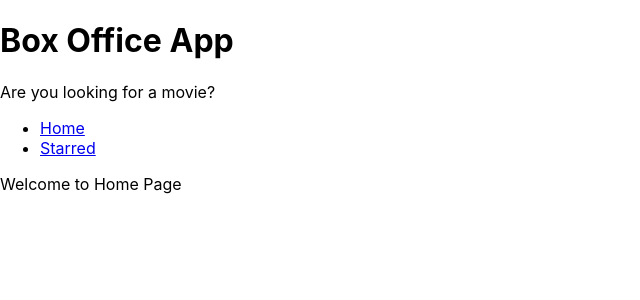
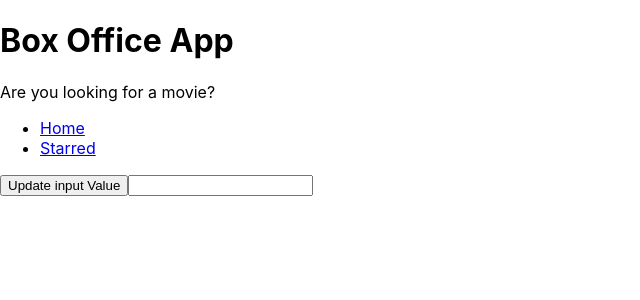
Before and after one commit to AishwaryBajpai/boxoffice-app, a React (Create React App) app: page / in a window 1280 px wide. Shown: the top 300 px of the page, without its empty margins (0-640 px from the left). Built offline with nearby package versions, Linux system fonts and the light colour scheme.

Commit message:
added logic of input in Home.jsx

```diff
--- a/src/pages/Home.jsx
+++ b/src/pages/Home.jsx
@@ -1,8 +1,22 @@
+import { useState } from "react";
 
 const Home = () =>{
+
+    const [inputValue, setInputValue] = useState('')
+    console.log(inputValue);
+    const inputOnChange = (ev) =>{
+        setInputValue(ev.target.value);
+    };
+
     return (
         <div>
-            Welcome to Home Page
+
+            <p>{inputValue}</p>
+            <button type="button" onClick={()=>{
+                setInputValue("Aishwary");
+            }}>Update input Value</button>
+            <input type="text"
+            value={inputValue} onChange= {inputOnChange}/>
         </div>
     );
 };
```
